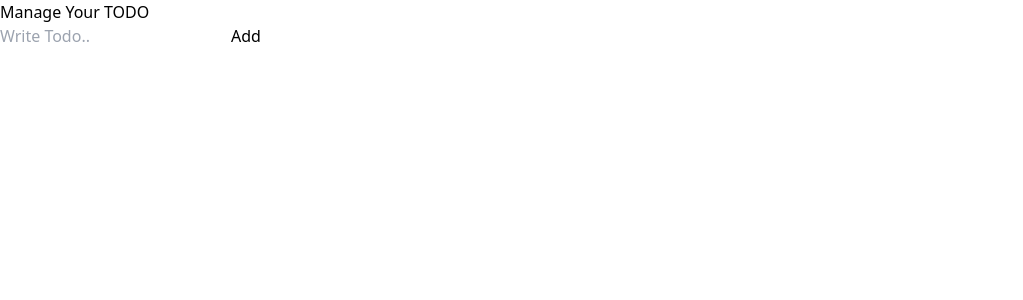
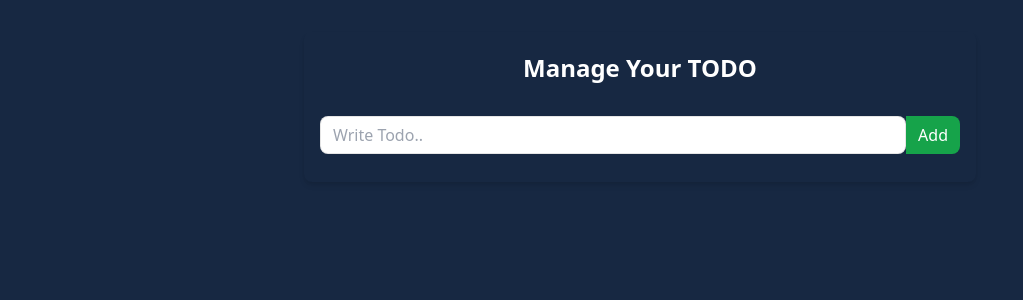
Before and after one commit to FatemiSolution/TODOReact, a React (Vite) app: page / in a window 1280 px wide. Shown: the top 300 px of the page, without its empty margins (0-1023 px from the left). Built offline with nearby package versions, Linux system fonts and the light colour scheme.

Commit message:
added css to the file

```diff
--- a/src/App.jsx
+++ b/src/App.jsx
@@ -46,15 +46,15 @@
 
   return (
     <TodoProvider value={{todos, addTodo, deleteTodo, updateTodo, toggleComplete}}>
-    <div>
-      <div>
-        <h1>
+    <div className="bg-[#172842] min-h-screen py-8 " >
+      <div className='w-full max-w-2xl mx-auto shadow-md rounded-lg px-4 py-3 text-white'>
+        <h1 className="text-2xl font-bold text-center mb-8 mt-2">
           Manage Your TODO
         </h1>
-        <div>
+        <div className="mb-4 text-black">
           <TodoForm/>
         </div>
-        <div>
+        <div className="flex flex-wrap gap-y-3" >
           {todos.map((todo)=>(
             <div key={todo.id} className='w-full'>
               <TodoItem todo={todo}/>
--- a/tailwind.config.js
+++ b/tailwind.config.js
@@ -4,7 +4,7 @@
     "./index.html",
     "./src/**/*.{js,ts,jsx,tsx}",
   ]
-  ,content: [],
+  ,
   theme: {
     extend: {},
   },
```
